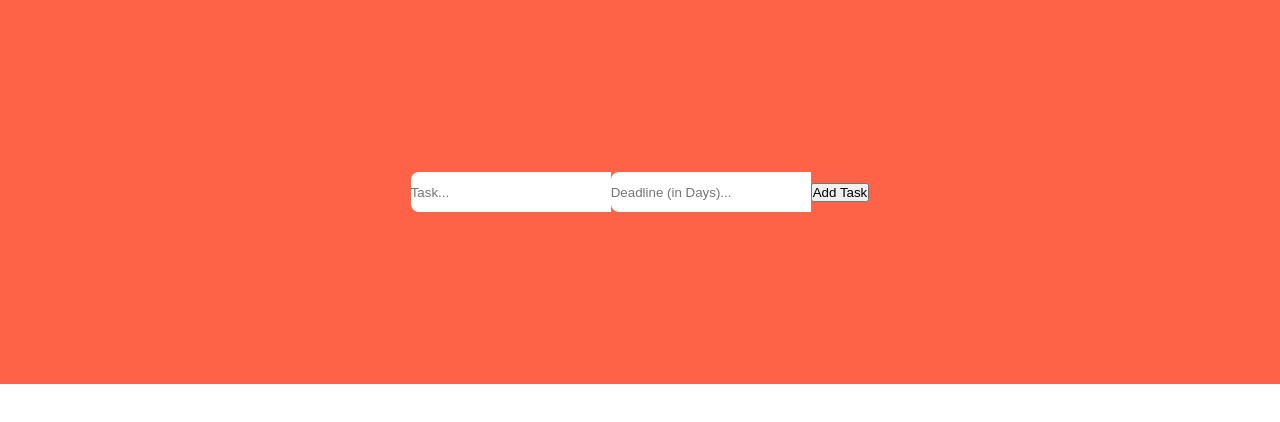
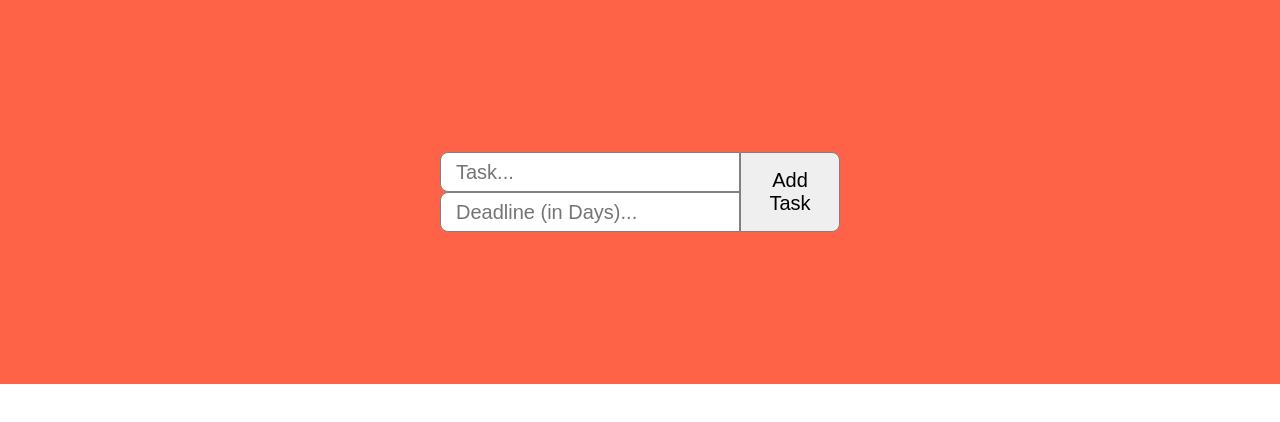
Before and after one commit to Lu-Smith/todo_list-react_typescript, a React (Create React App) app: page / in a window 1280 px wide. Shown: the top 422 px of the page. Built offline with nearby package versions, Linux system fonts and the light colour scheme.

Commit message:
Updated App.css

```diff
--- a/src/App.css
+++ b/src/App.css
@@ -23,10 +23,29 @@
   align-items: center;
 }
 
+.App .header .inputs {
+ display: flex;
+ flex-direction: column;
+}
+
 .App .header input {
- width: 200px;
+ width: 300px;
  height: 40px;
  border: none;
  border-top-left-radius: 8px;
  border-bottom-left-radius: 8px;
+ padding: 10px 15px;
+ font-size: 20px;
+ border: 1px solid grey;
 }
+
+.App .header button {
+  width: 100px;
+  height: 80px;
+  border: none;
+  border-top-right-radius: 8px;
+  border-bottom-right-radius: 8px;
+  padding: 10px 15px;
+  font-size: 20px;
+  border: 1px solid grey;
+ }
--- a/src/App.tsx
+++ b/src/App.tsx
@@ -5,7 +5,7 @@ const App: FC = () => {
   return (
     <div className='App'>
       <div className='header'>
-        <div>
+        <div className='inputs'>
            <input type='text' placeholder='Task...'/>
            <input type='number' placeholder='Deadline (in Days)...'/>
         </div>
```
